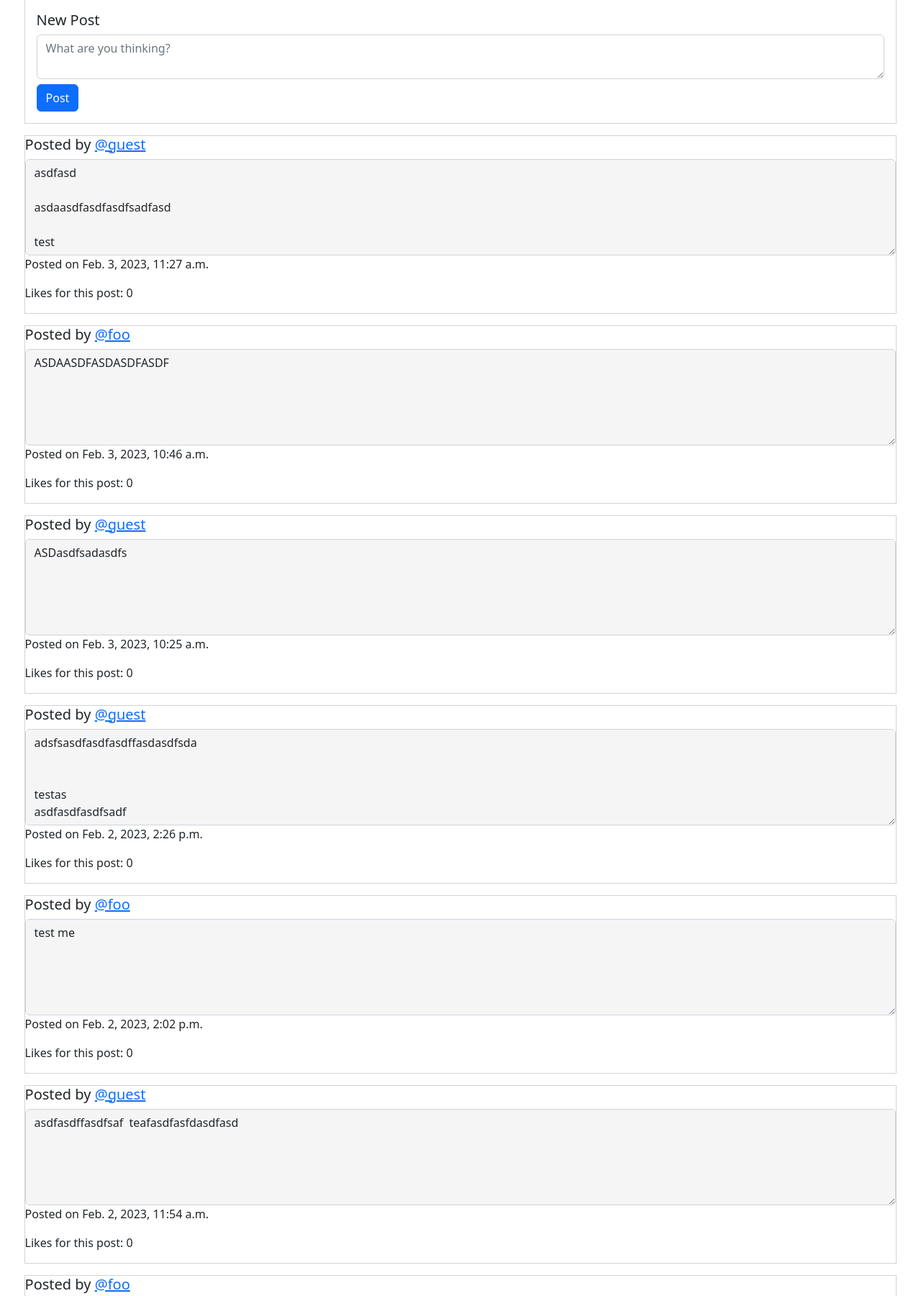
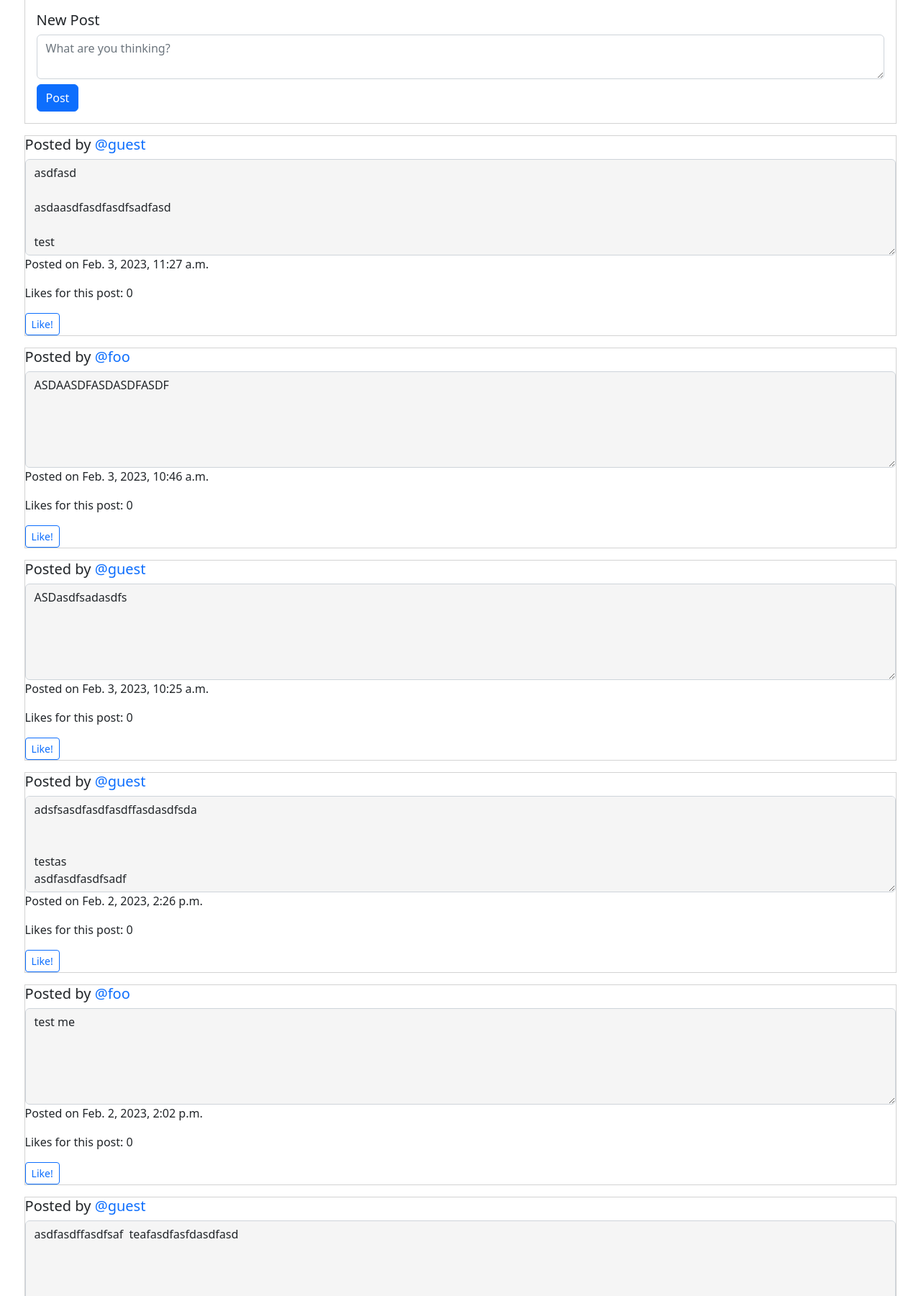
Before and after one commit to techcommdude/network, a Django app: page /allPosts in a window 1280 px wide. Shown: the part 124-1925 px from the top of the page at 72% size. Run offline with Django 3.2, Linux system fonts and the light colour scheme; a user stored in the database is signed in; data comes from the database, SQL or seed files in the repository; both versions use the stored data as it was after the commit.

Commit message:
asdfasdf

```diff
--- a/network/models.py
+++ b/network/models.py
@@ -15,6 +15,7 @@ class Posts(models.Model):
         User, on_delete=models.PROTECT, related_name="get_creator_listings", blank=False)
     content = models.TextField(max_length=600)
     createdDate = models.DateTimeField(auto_now_add=True)
+    liked = models.BooleanField(default=False)
     numberLikes = models.IntegerField(blank=True, default=0)
 
 #TODO: get rid of this?
@@ -26,7 +27,8 @@ class Posts(models.Model):
             "creator": getUserName(self.creator.id),
             "content": self.content,
             "createdDate": self.createdDate.strftime("%b %d %Y, %I:%M %p"),
-            "numberLikes": self.numberLikes,
+            "liked": self.liked,
+            "numberLikes": self.likes.count()
         }
 
 
--- a/network/static/network/network.js
+++ b/network/static/network/network.js
@@ -2,28 +2,19 @@ document.addEventListener("DOMContentLoaded", function () {
   // document
   //   .querySelector("#djangoAllPosts")
   //   .addEventListener("click", () => loadAllPosts());
-
   // document
   //   .querySelector(".navbar-brand")
   //   .addEventListener("click", () => loadAllPosts());
-
   //TODO: Event listener for the Post button.  Update to go to function.
   //FIXME: Enable this again when you want to product JSON for a new Post.
   // document.querySelector("#post-button").addEventListener("click", (event) => {
   //   event.preventDefault();
   //   savePost();
   // });
-
-
   // document.querySelector("[id^='editButton']").addEventListener("click", (event) => {
   //   event.preventDefault();
   //   editPost(post.content, post.id);
   // });
-
-
-
-
-
 });
 
 function loadAllPosts() {
@@ -116,8 +107,6 @@ function loadAllPosts() {
 function editPost(postID) {
   // This is the edit button that was clicked on.
 
-
-
   //FIXME: need to send the Postcontent and the ID from the event listener.
 
   const element = event.target;
@@ -156,33 +145,24 @@ function editPost(postID) {
 
   //const editFormClassName = "editForm";
 
-
   const editForm = "editForm" + lastChar;
   //This unhides the form for editing the post and the save button.
   document.getElementById(editForm).className = "editForm";
 
   // FIXME: need to set the value of the
 
-
   const readOnlyContent = "#" + "readonlyContent" + lastChar;
   //Get the value of the text area before it is hidden.
-  const originalText = document.querySelector(readOnlyContent).value
+  const originalText = document.querySelector(readOnlyContent).value;
 
-
-    //Set the original value in the text area.
+  //Set the original value in the text area.
   const TextArea = "textArea" + lastChar;
   document.getElementById(TextArea).value = originalText;
-
-
-
-
-
-
 
   //hide the read only text area and edit post button
   //hide the text  area.
 
-  const readonly = "readonlyContent" + lastChar
+  const readonly = "readonlyContent" + lastChar;
 
   document.getElementById(readonly).className = "hidden";
 
@@ -204,10 +184,7 @@ function editPost(postID) {
     .querySelector(savePostbutton)
     .addEventListener("click", () => saveEditedPost(postID, lastChar));
 
-
   //FIXME: Need to add the original content back to the editable text area.
-
-
 
   //Change the button.
   // postdiv[0].parentNode.replaceChild(newItem, postdiv[0]);
@@ -239,8 +216,6 @@ function editPost(postID) {
 
 //FIXME: need to get the CSRF token here to do a PUT, it will not show an error.  Rigth now I have set it to exempt in the python view.
 function saveEditedPost(postID, lastChar) {
-
-
   console.log("I'm in the SaveEdited Post function!");
   // console.log(postContent);
   console.log(postID);
@@ -249,16 +224,18 @@ function saveEditedPost(postID, lastChar) {
   textAreaContentUpdate = document.querySelector("#textArea" + lastChar).value;
 
   //readonly area to reenable:
-  document.getElementById("readonlyContent" + lastChar).className = "form-control content0";
+  document.getElementById("readonlyContent" + lastChar).className =
+    "form-control content0";
 
-  document.getElementById("editButton" + lastChar).className = "btn btn-sm btn-outline-primary edit0";
+  document.getElementById("editButton" + lastChar).className =
+    "btn btn-sm btn-outline-primary edit0";
 
-  document.querySelector("#" + "readonlyContent" + lastChar).value = textAreaContentUpdate;
+  document.querySelector("#" + "readonlyContent" + lastChar).value =
+    textAreaContentUpdate;
 
   document.getElementById("textArea" + lastChar).className = "hidden";
 
   document.getElementById("savePostButton" + lastChar).className = "hidden";
-
 
   fetch(`/posts/${postID}`, {
     method: "PUT",
@@ -266,7 +243,6 @@ function saveEditedPost(postID, lastChar) {
       content: textAreaContentUpdate,
     }),
   });
-
 }
 
 function savePost() {
@@ -284,11 +260,13 @@ function savePost() {
       console.log(result);
     });
 
-
-
   //timeout so that database is updated.
   // setTimeout(() => {
   //   loadAllPosts();
   //   console.log("Delayed for 100 milliseconds.");
   // }, "100");
 }
+
+function likePost(postID, creatorOfPost, currentUser) {
+  console.log("In Like Post function!");
+}
--- a/network/static/network/styles.css
+++ b/network/static/network/styles.css
@@ -1,6 +1,10 @@
 
 body {
     margin: 1.1em;
+}
+
+a {
+    text-decoration: none;
 }
 #posty {
 
--- a/network/templates/network/allPosts.html
+++ b/network/templates/network/allPosts.html
@@ -51,7 +51,12 @@
             </form>
 
             <p class="timestamp{{forloop.counter0}}">Posted on {{post.createdDate}}</p>
-            <p class="numberLikes0">Likes for this post: {{post.numberLikes}}</p>
+            <p class="numberLikes{{forloop.counter0}}">Likes for this post: {{post.numberLikes}}</p>
+
+            <button class="btn btn-sm btn-outline-primary likeButton{{forloop.counter0}}"
+                id="likeButton{{forloop.counter0}}"
+                onclick="likePost('{{post.id}}, {{post.creator.username}}, {{user.username}}')">Like!</button>
+
         </div>
 
 
@@ -63,9 +68,6 @@
 
 
 
-
-
-
 {% endblock %}
 
 {% block script %}
--- a/network/templates/network/profile.html
+++ b/network/templates/network/profile.html
@@ -17,13 +17,11 @@
         <div>
             <a class="btn btn-sm btn-outline-primary" href="{% url 'user_Follow' username %}">Follow</a>
             <a class="btn btn-sm btn-outline-primary" href="{% url 'user_UnFollow' username %}">Unfollow</a>
-
         </div>
 
         {% endif %}
 
         {% for post in postings %}
-
 
         <div class="post{{forloop.counter0}}">
             <!-- FIXME: Redirect the userr to the login if they are not authenticated and click on link. -->
@@ -46,7 +44,6 @@
                     class="btn btn-sm btn-outline-primary SavePostButton{{forloop.counter0}}"
                     id="savePostButton{{forloop.counter0}}">
             </form>
-
 
             <p class="timestamp{{forloop.counter0}}">Posted on {{post.createdDate}}</p>
             <p class="numberLikes{{forloop.counter0}}">Likes for this post: {{post.numberLikes}}</p>
```
Also changed, not shown: db.sqlite3, network/migrations/0004_posts_liked.py (added).
